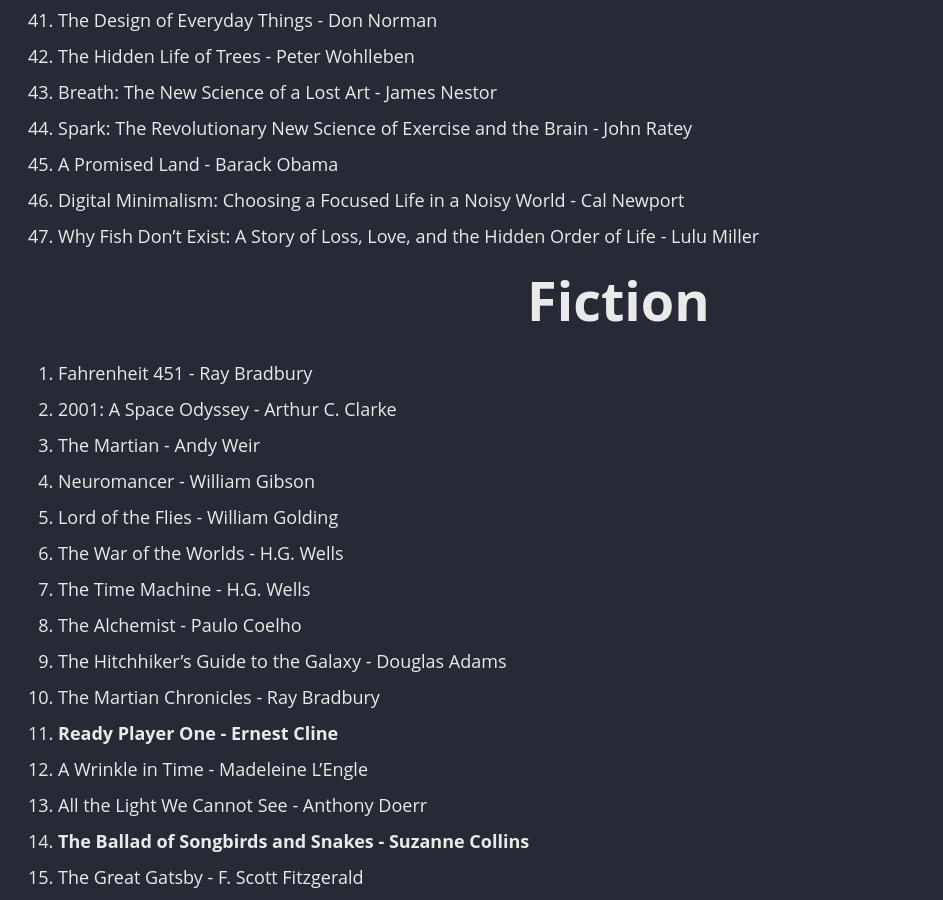
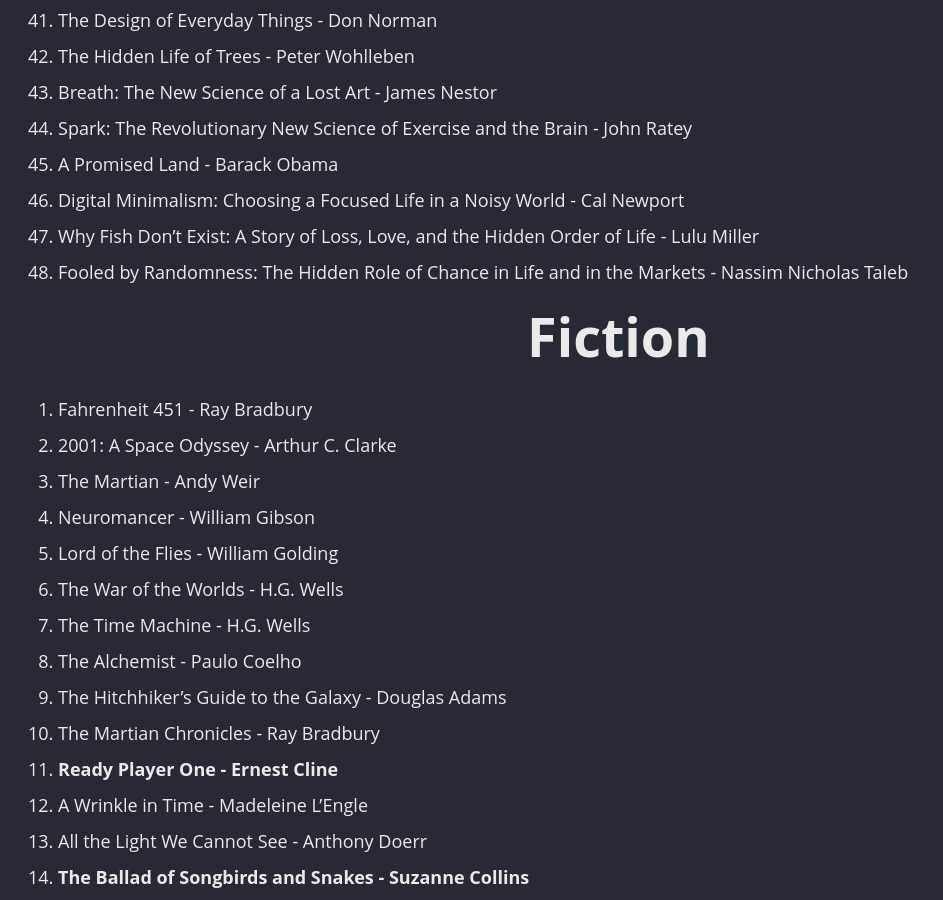
Before and after one commit to dchen327/dchen327.github.io, a Jekyll site: the page built from books.md, in a window 1280 px wide and 900 px high, scrolled down 1701 px. Shown: the whole window, without its empty margins (0-943 px from the left). Built offline with Jekyll 4.4.1, drawn with Linux system fonts in a browser that asks for light colours; cached includes are drawn as plain includes.

Commit message:
update books

```diff
--- a/books.md
+++ b/books.md
@@ -52,7 +52,7 @@
 44. A Promised Land - Barack Obama
 45. Digital Minimalism: Choosing a Focused Life in a Noisy World - Cal Newport
 46. Why Fish Don't Exist: A Story of Loss, Love, and the Hidden Order of Life - Lulu Miller
-
+47. Fooled by Randomness: The Hidden Role of Chance in Life and in the Markets - Nassim Nicholas Taleb
 
 <h1 id="Stanford-AI" style="font-size: 3em; text-align: center">Fiction</h1>
 
@@ -65,12 +65,12 @@
 7. The Time Machine - H.G. Wells
 8. The Alchemist - Paulo Coelho
 9. The Hitchhiker's Guide to the Galaxy - Douglas Adams
-10. The Martian Chronicles -  Ray Bradbury
+10. The Martian Chronicles - Ray Bradbury
 11. **Ready Player One - Ernest Cline**
 12. A Wrinkle in Time - Madeleine L'Engle
 13. All the Light We Cannot See - Anthony Doerr
 14. **The Ballad of Songbirds and Snakes - Suzanne Collins**
 15. The Great Gatsby - F. Scott Fitzgerald
-16. *The Namesake - Jhumpa Lahiri*
-17. *Ready Player Two - Ernest Cline*
-18. *Station Eleven - Emily St. John Mandel*
+16. _The Namesake - Jhumpa Lahiri_
+17. _Ready Player Two - Ernest Cline_
+18. _Station Eleven - Emily St. John Mandel_
```
